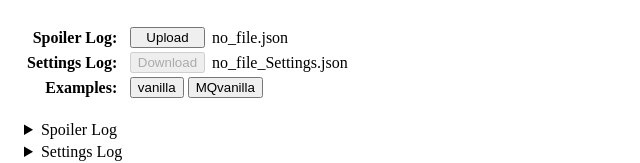
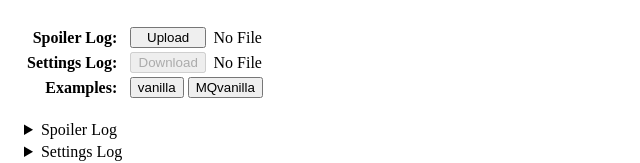
Before and after one commit to FayneAldan/OOTRSettingsLog, a plain HTML site: page index.html in a window 1280 px wide. Shown: the top 163 px of the page, without its empty margins (0-640 px from the left). Drawn offline with Linux system fonts and the light colour scheme.

Commit message:
Change palceholder text to No File

```diff
--- a/index.html
+++ b/index.html
@@ -10,15 +10,13 @@
       <tr>
         <td><label for="uploadBtn">Spoiler Log:</label></td>
         <td><button id="uploadBtn">Upload</button></td>
-        <td><label id="spoilerName" for="uploadBtn">no_file.json</label></td>
+        <td><label id="spoilerName" for="uploadBtn">No File</label></td>
       </tr>
       <tr>
         <td><label for="downloadBtn">Settings Log:</label></td>
         <td><button id="downloadBtn" disabled>Download</button></td>
         <td>
-          <label id="settingsName" for="downloadBtn"
-            >no_file_Settings.json</label
-          >
+          <label id="settingsName" for="downloadBtn">No File</label>
         </td>
       </tr>
       <tr>
```
